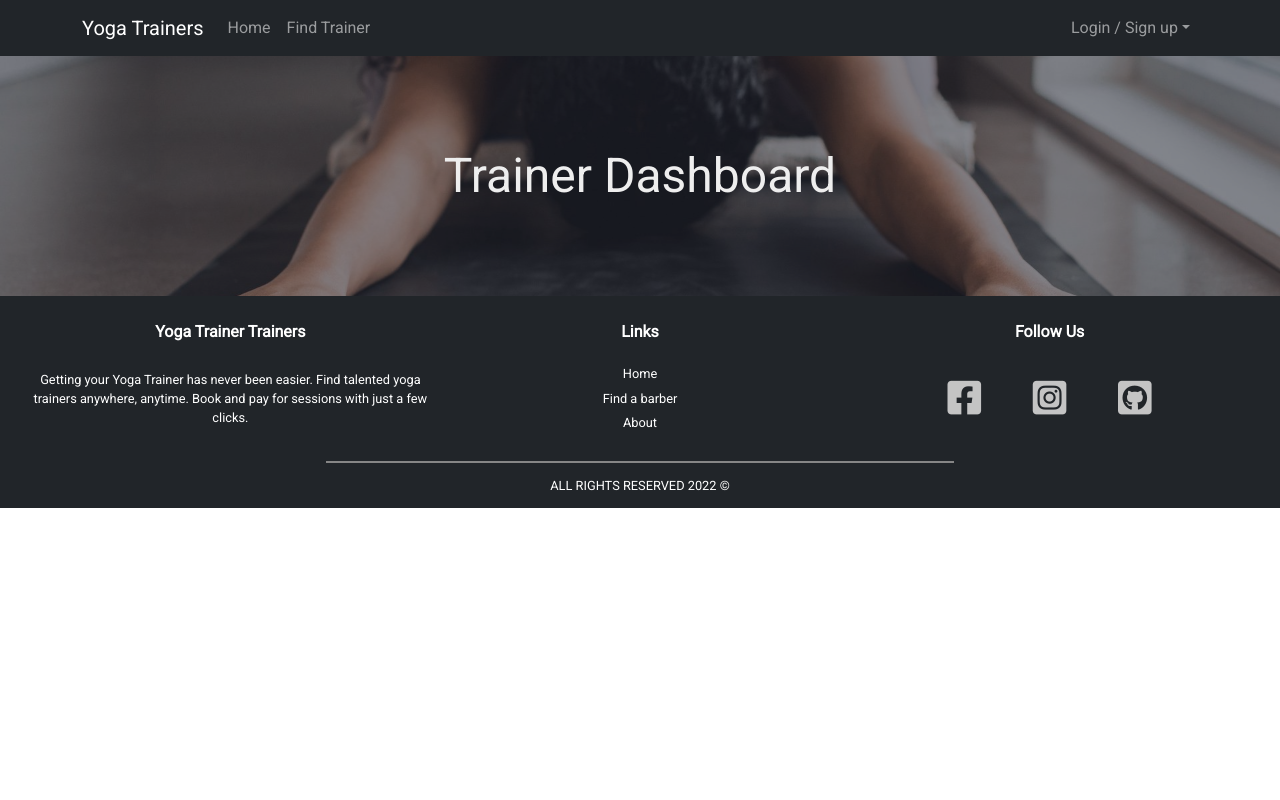
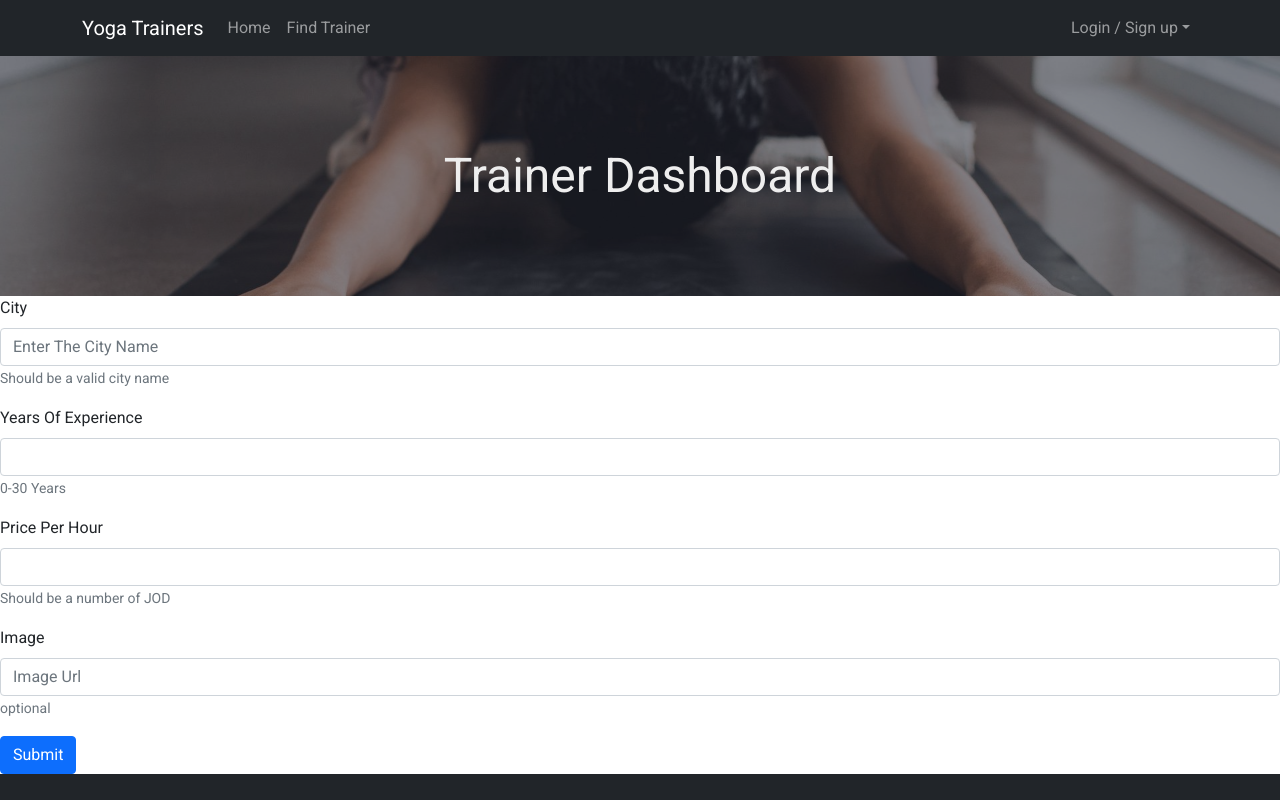
Before and after one commit to yaserananbeh/yogaTrainerApp, a React (Create React App) app in the folder client/: page /trainerPage in a window 1280 px wide. Shown: the top 800 px of the page. Built offline with nearby package versions, Linux system fonts and the light colour scheme; no server answers.

Commit message:
add trainer complete registeration form

```diff
--- a/client/src/components/CompleteTrainerData.js
+++ b/client/src/components/CompleteTrainerData.js
@@ -1,7 +1,110 @@
-import React from 'react';
+import React from "react";
+import { Form, Button } from "react-bootstrap/";
+import axios from "axios";
+import { Link, useNavigate } from "react-router-dom";
+import Swal from "sweetalert2";
 
 function CompleteTrainerData() {
-  return <div></div>;
+  const checkTheValidation = (e, years, city, price, image) => {
+    let addTrainerLock = 0;
+
+    if (city.length >= 3) {
+      e.target.formBasicCity.nextSibling.classList = "form-text text-success";
+    } else {
+      e.target.formBasicCity.nextSibling.classList = "form-text text-danger";
+      addTrainerLock++;
+    }
+
+    return addTrainerLock;
+  };
+  const handleSubmitTrainerData = (e) => {
+    e.preventDefault();
+
+    let yearsOfExperience = e.target.formBasicPeriod.value;
+    let city = e.target.formBasicCity.value;
+    let price = e.target.formBasicPrice.value;
+    let image = e.target.formBasicImage.value;
+
+    let addTrainerLock = checkTheValidation(
+      e,
+      yearsOfExperience,
+      city,
+      price,
+      image
+    );
+    if (addTrainerLock == 0) {
+      // add new trainer
+      let fullName = "yser";
+      let email = "test";
+      let password = 13456;
+
+      let newTrainerBody = {
+        name: fullName,
+        email: email,
+        password: password,
+        city: city,
+        pricePerHour: price,
+        image: image,
+      };
+      axios
+        .post(`http://localhost:4000/api/trainers/`, newTrainerBody)
+        .then(() => {
+          Swal.fire({
+            position: "top-end",
+            color: "green",
+            text: "You have registered successfully",
+            showConfirmButton: false,
+            background: "#eee",
+            timer: 3000,
+          });
+          // navigate("/login");
+        })
+        .catch((err) => console.log(err));
+    }
+    // else {
+    //   Swal.fire({
+    //     position: "top-end",
+    //     color: "red",
+    //     text: "Please follow the form instructions",
+    //     showConfirmButton: false,
+    //     timer: 3000,
+    //   });
+    // }
+  };
+  return (
+    <div>
+      <Form onSubmit={handleSubmitTrainerData}>
+        <Form.Group className="mb-3" controlId="formBasicCity">
+          <Form.Label>City</Form.Label>
+          <Form.Control type="text" placeholder="Enter The City Name" />
+          <Form.Text className="text-muted">
+            Should be a valid city name
+          </Form.Text>
+        </Form.Group>
+        <Form.Group className="mb-3" controlId="formBasicPeriod">
+          <Form.Label>Years Of Experience</Form.Label>
+          <Form.Control type="number" min={0} step={1} />
+          <Form.Text className="text-muted">0-30 Years</Form.Text>
+        </Form.Group>
+        <Form.Group className="mb-3" controlId="formBasicPrice">
+          <Form.Label>Price Per Hour</Form.Label>
+          <Form.Control type="number" min={0} max={100} step={1} />
+          <Form.Text className="text-muted">
+            Should be a number of JOD
+          </Form.Text>
+        </Form.Group>
+        <Form.Group className="mb-3" controlId="formBasicImage" placeholder="0">
+          <Form.Label>Image</Form.Label>
+          <Form.Control type="text" placeholder="Image Url" />
+          <Form.Text className="text-muted">optional</Form.Text>
+        </Form.Group>
+
+        <Button variant="primary" type="submit">
+          Submit
+        </Button>
+      </Form>
+    </div>
+  );
 }
 
 export default CompleteTrainerData;
--- a/client/src/pages/TrainerPage.js
+++ b/client/src/pages/TrainerPage.js
@@ -4,7 +4,7 @@ import CompleteTrainerData from "../components/CompleteTrainerData";
 import TrainerAppointmentsTable from "../components/TrainerAppointmentsTable";
 import axios from "axios";
 function TrainerPage() {
-  const currentTrainerName = "test";
+  const currentTrainerName = "testssssssssssssssssssssssssssssssssssssssssssssssssssssssss";
   const [trainerData, setTrainerData] = useState([]);
   const [appointmentsData, setAppointmentsData] = useState([]);
   useEffect(() => {
@@ -41,7 +41,7 @@ function TrainerPage() {
           "There's No Appointments"
         )
       ) : (
-        <CompleteTrainerData />
+        <CompleteTrainerData trainerData={trainerData} />
       )}
     </div>
   );
```
